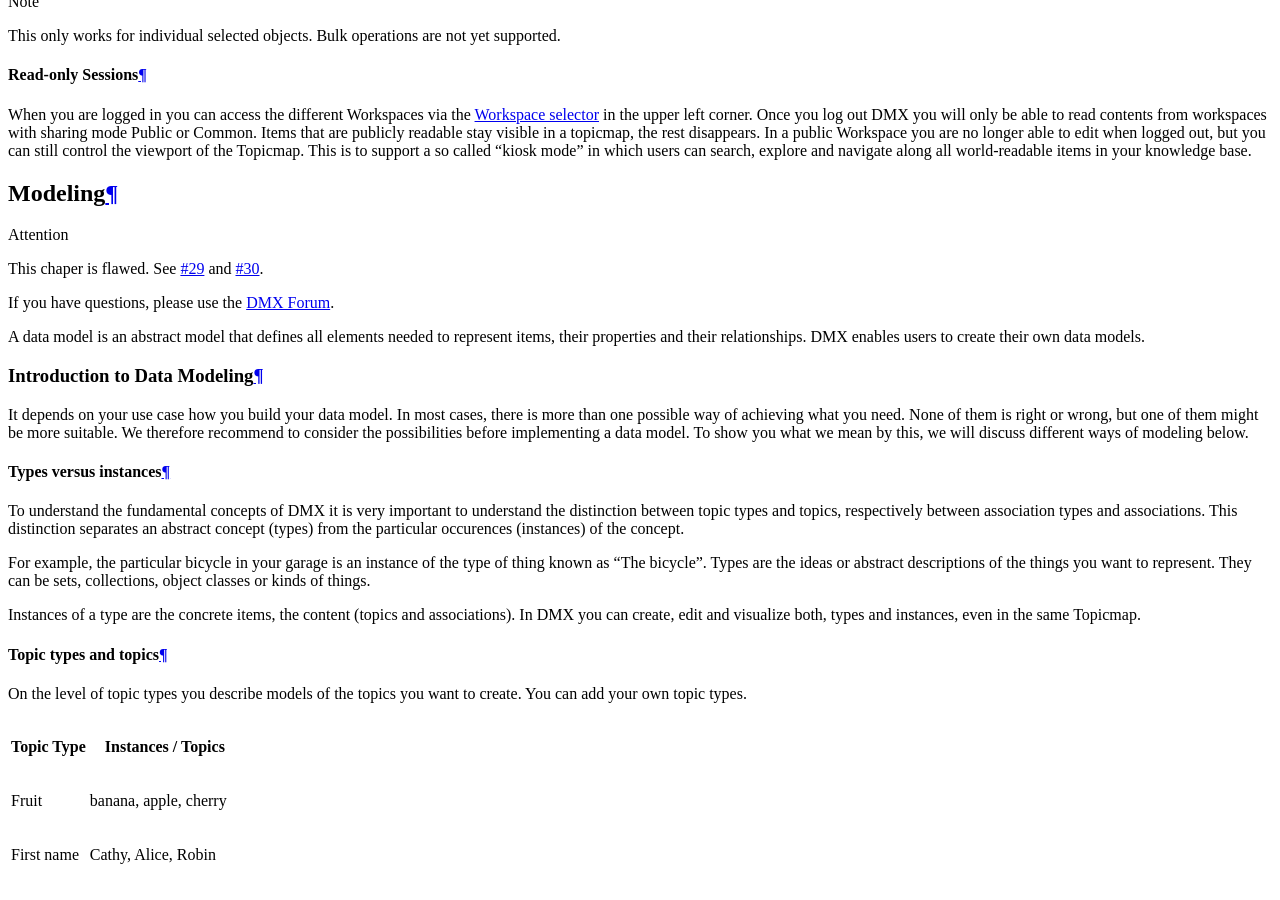
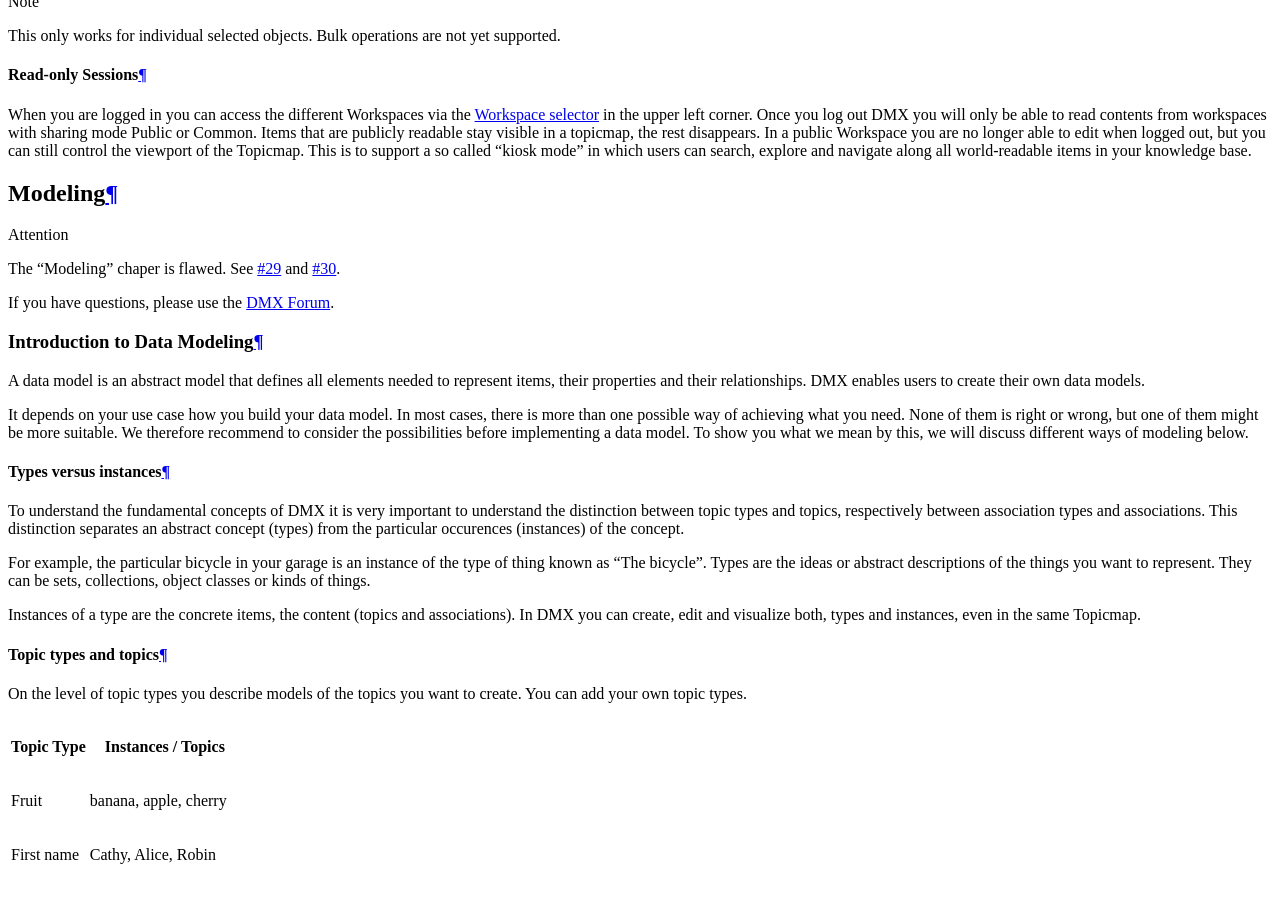
Before and after one commit to dmx-systems/dmx-documentation, a Sphinx documentation site: the page built from docs/user.rst, in a window 1280 px wide and 900 px high, scrolled down 52562 px. Built offline with Sphinx 7.4.7 and the Read the Docs theme 2.0.0, drawn with Linux system fonts in a browser that asks for light colours.

Commit message:
Small change in "Modeling"

```diff
--- a/docs/user.rst
+++ b/docs/user.rst
@@ -1187,17 +1187,17 @@
 
 .. attention::
 
-    This chaper is flawed. See `#29 <https://git.dmx.systems/dmx-platform/dmx-documentation/-/issues/29>`_ and `#30 <https://git.dmx.systems/dmx-platform/dmx-documentation/-/issues/30>`_.
+    The "Modeling" chaper is flawed. See `#29 <https://git.dmx.systems/dmx-platform/dmx-documentation/-/issues/29>`_ and `#30 <https://git.dmx.systems/dmx-platform/dmx-documentation/-/issues/30>`_.
 
     If you have questions, please use the `DMX Forum <https://forum.dmx.systems>`_.
+
+.. _user-introduction-to-data-modeling:
+
+Introduction to Data Modeling
+=============================
 
 A data model is an abstract model that defines all elements needed to represent items, their properties and their relationships.
 DMX enables users to create their own data models.
-
-.. _user-introduction-to-data-modeling:
-
-Introduction to Data Modeling
-=============================
 
 It depends on your use case how you build your data model.
 In most cases, there is more than one possible way of achieving what you need.
```
